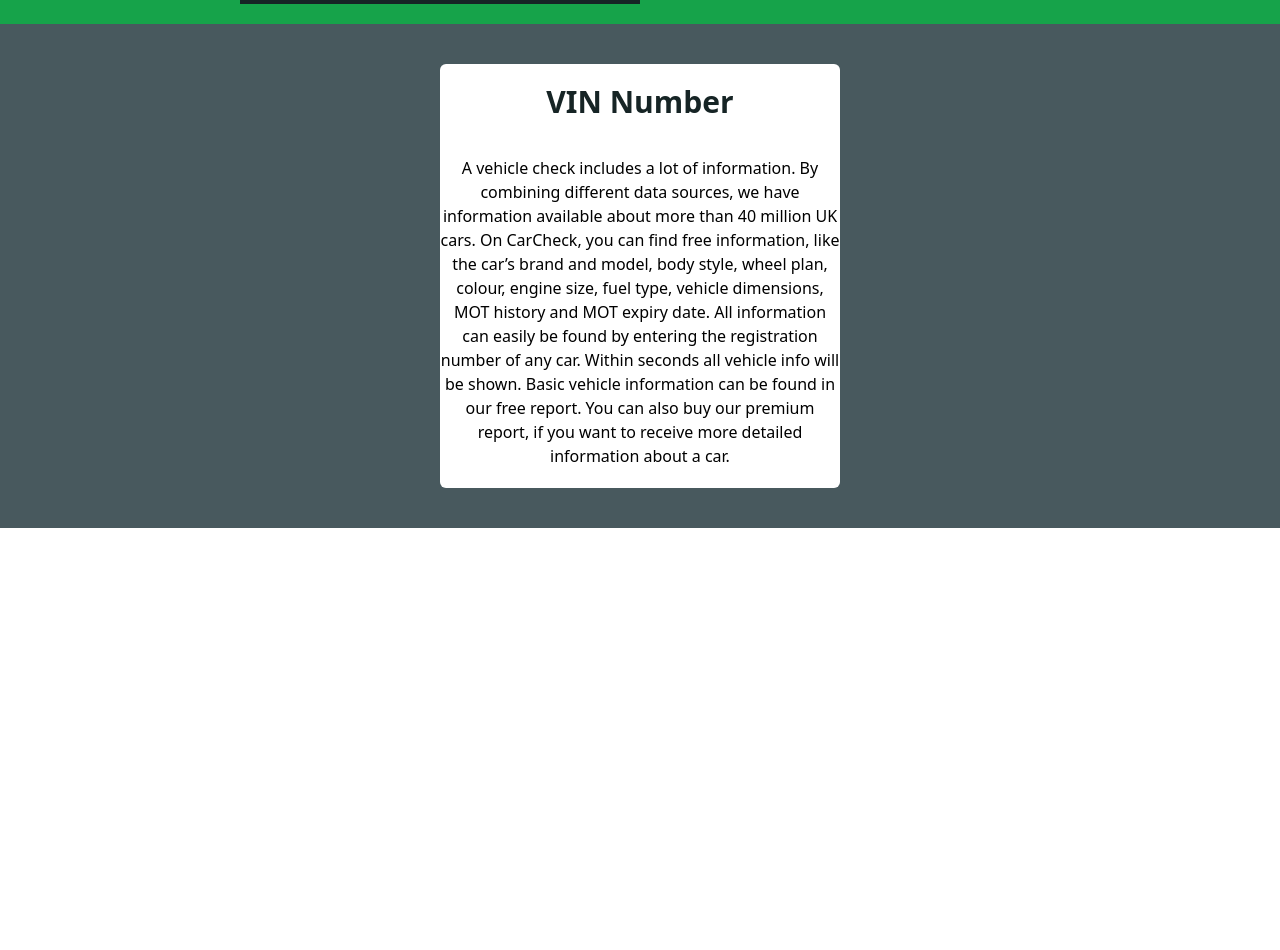
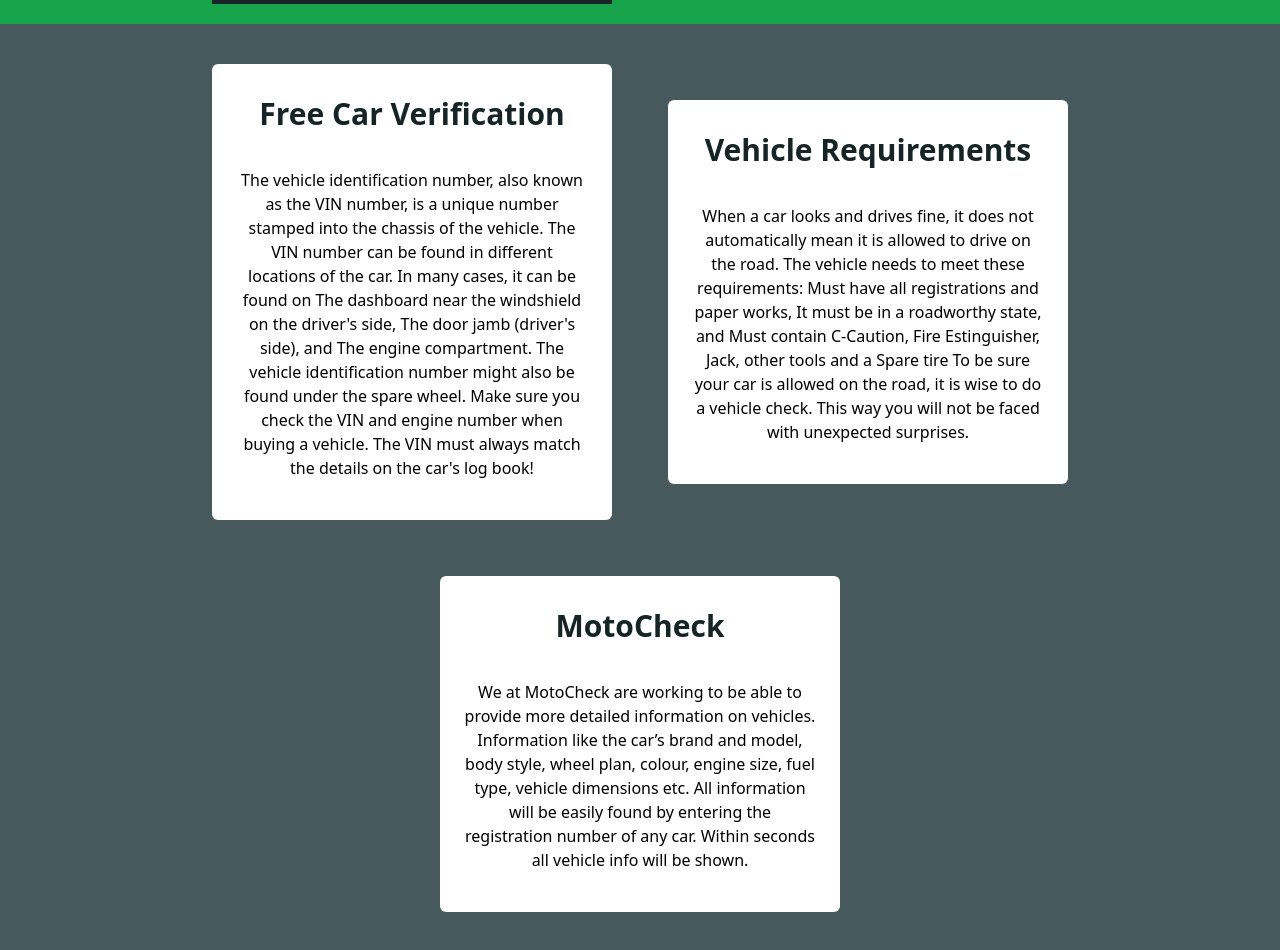
Before and after one commit to Tomiwakukoyi/motocheck, a Next.js app: page / in a window 1280 px wide. Shown: the part 520-1470 px from the top of the page. Before the commit the page ends 1048 px from the top, so only its background shows below. Built offline with nearby package versions, Linux system fonts and the light colour scheme.

Commit message:
general info done

```diff
--- a/public/generalInfo.js
+++ b/public/generalInfo.js
@@ -1,14 +1,29 @@
-const GeneralInfo = [
+const generalInfo = [
   {
     title: "Free Car Verification",
-    description:
-      "The vehicle identification number, also known as the VIN number is a unique number stamped into the chassis of the vehicle. The VIN number can be found on different locations of the car. In many cases, it can be found on:",
-    description: "- The dashboard near the windshield on the driver's side.",
-    description: "- The door jamb (driver's side)",
-    description: "- The engine compartment.",
-    description:
-      "The vehicle identification number might also be found under the spare wheel. Make sure you check the VIN and engine number when buying a vehicle. The VIN must always match the details on the cars log book!",
+    description: `The vehicle identification number, also known as the VIN number, is a unique number stamped into the chassis of the vehicle. The VIN number can be found in different locations of the car. In many cases, it can be found on
+ The dashboard near the windshield on the driver's side,
+ The door jamb (driver's side), and
+ The engine compartment.
+The vehicle identification number might also be found under the spare wheel. Make sure you check the VIN and engine number when buying a vehicle. The VIN must always match the details on the car's log book!`,
+  },
+  {
+    title: "Vehicle Requirements",
+    description: ` When a car looks and drives fine, it does not automatically mean it is allowed to drive on the road. The vehicle needs to meet these requirements:
+
+    Must have all registrations and paper works,
+    It must be in a roadworthy state, and
+    Must contain C-Caution, Fire Estinguisher, Jack, other tools and a Spare tire
+
+    To be sure your car is allowed on the road, it is wise to do a vehicle check. This way you will not be faced with unexpected surprises.`,
+  },
+  {
+    title: "MotoCheck",
+    description: `We at MotoCheck are working to be able to provide more detailed information on vehicles.
+    Information like the car’s brand and model, body style, wheel plan, colour, engine size, fuel type, vehicle dimensions etc.
+    All information will be easily found by entering the registration number of any car. Within seconds all vehicle info will be shown.
+    `,
   },
 ];
 
-export default GeneralInfo;
+export default generalInfo;
--- a/src/components/GenInfoTemplate.jsx
+++ b/src/components/GenInfoTemplate.jsx
@@ -1,19 +1,11 @@
 import React from "react";
 
-const GenInfoTemplate = () => {
+const GenInfoTemplate = ({title, description}) => {
   return (
-    <section className=" w-400px py-5 gap-4 bg-white h-full flex flex-col items-center text-center justify-between pb-0 rounded-md">
-      <span className=" text-3xl font-semibold text-[#162425]">VIN Number</span>
-      <span className="text-[#575757} my-5">
-        A vehicle check includes a lot of information. By combining different
-        data sources, we have information available about more than 40 million
-        UK cars. On CarCheck, you can find free information, like the car’s
-        brand and model, body style, wheel plan, colour, engine size, fuel type,
-        vehicle dimensions, MOT history and MOT expiry date. All information can
-        easily be found by entering the registration number of any car. Within
-        seconds all vehicle info will be shown. Basic vehicle information can be
-        found in our free report. You can also buy our premium report, if you
-        want to receive more detailed information about a car.
+    <section className=" w-400px py-8 gap-4 bg-white h-full flex flex-col items-center text-center justify-between pb-0 rounded-md">
+      <span className=" text-3xl font-semibold text-[#162425]">{title}</span>
+      <span className="text-[#575757} mx-6 my-5 pb-5">
+        {description}
       </span>
     </section>
   );
--- a/src/components/home/GeneralInfo.jsx
+++ b/src/components/home/GeneralInfo.jsx
@@ -1,10 +1,13 @@
 import React from "react";
 import GenInfoTemplate from "../GenInfoTemplate";
+import generalInfo from "@/public/generalInfo";
 
 const GeneralInfo = () => {
   return (
-    <div className="w-screen h-full bg-[#48595e] py-10 flex items-center justify-center">
-      <GenInfoTemplate />
+    <div className="w-screen h-full bg-[#48595e] py-10 flex flex-wrap gap-14 items-center justify-center">
+      {generalInfo.map(({ title, description }, index) => (
+        <GenInfoTemplate key={index} title={title} description={description} />
+      ))}
     </div>
   );
 };
--- a/src/components/home/HeroSection.jsx
+++ b/src/components/home/HeroSection.jsx
@@ -9,7 +9,7 @@
     window.open("https://nvis.frsc.gov.ng/VehicleManagement/VerifyPlateNo", "_blank");
   };
   return (
-    <main className="bg-green-600 w-screen h-full flex flex-wrap justify-center py-5">
+    <main className="bg-green-600 w-screen h-full gap-14 flex flex-wrap justify-center py-5">
       {howInfo.map(({ title, description, buttonTitle }, index) => (
         <HeroSectionTemplate
           key={index}
```
